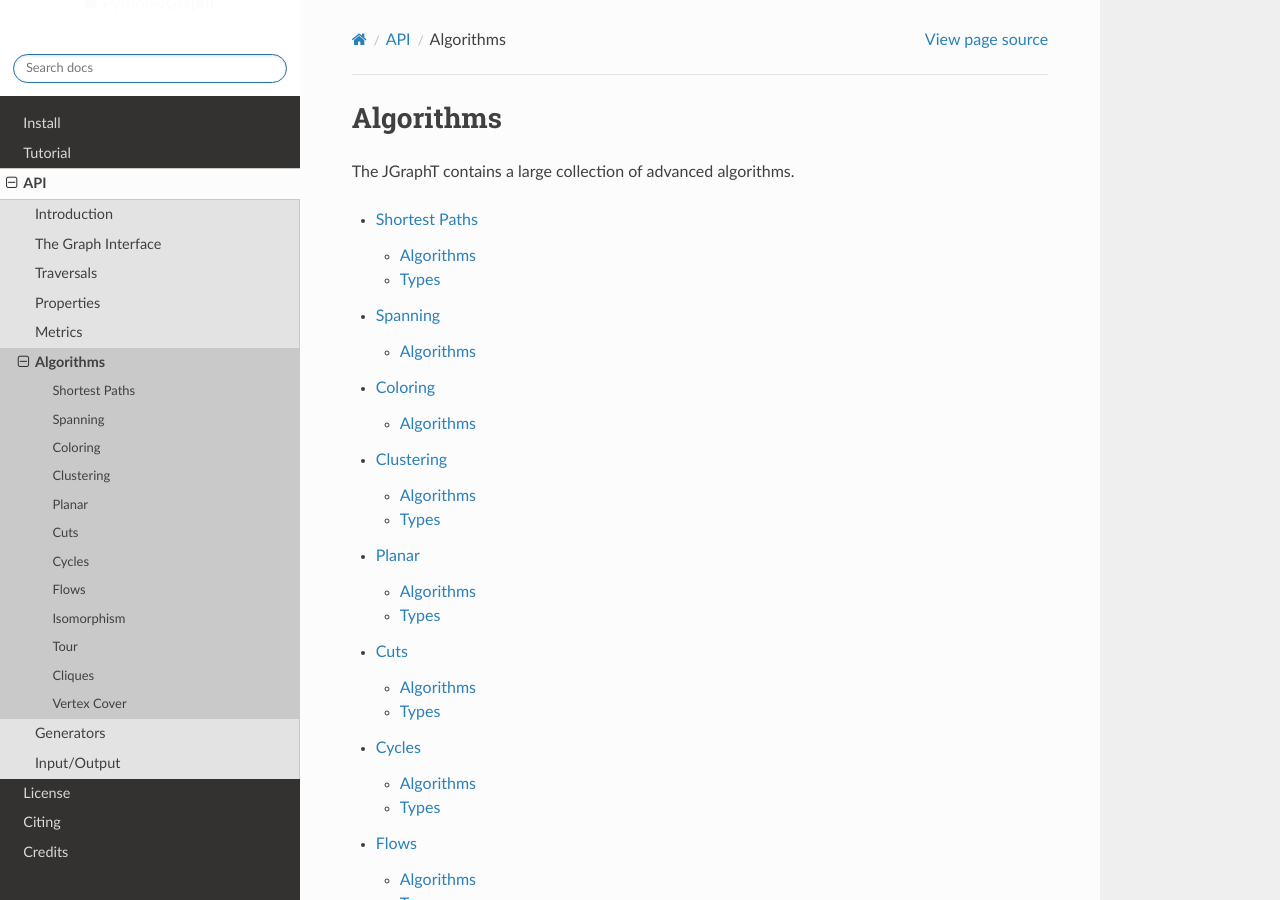
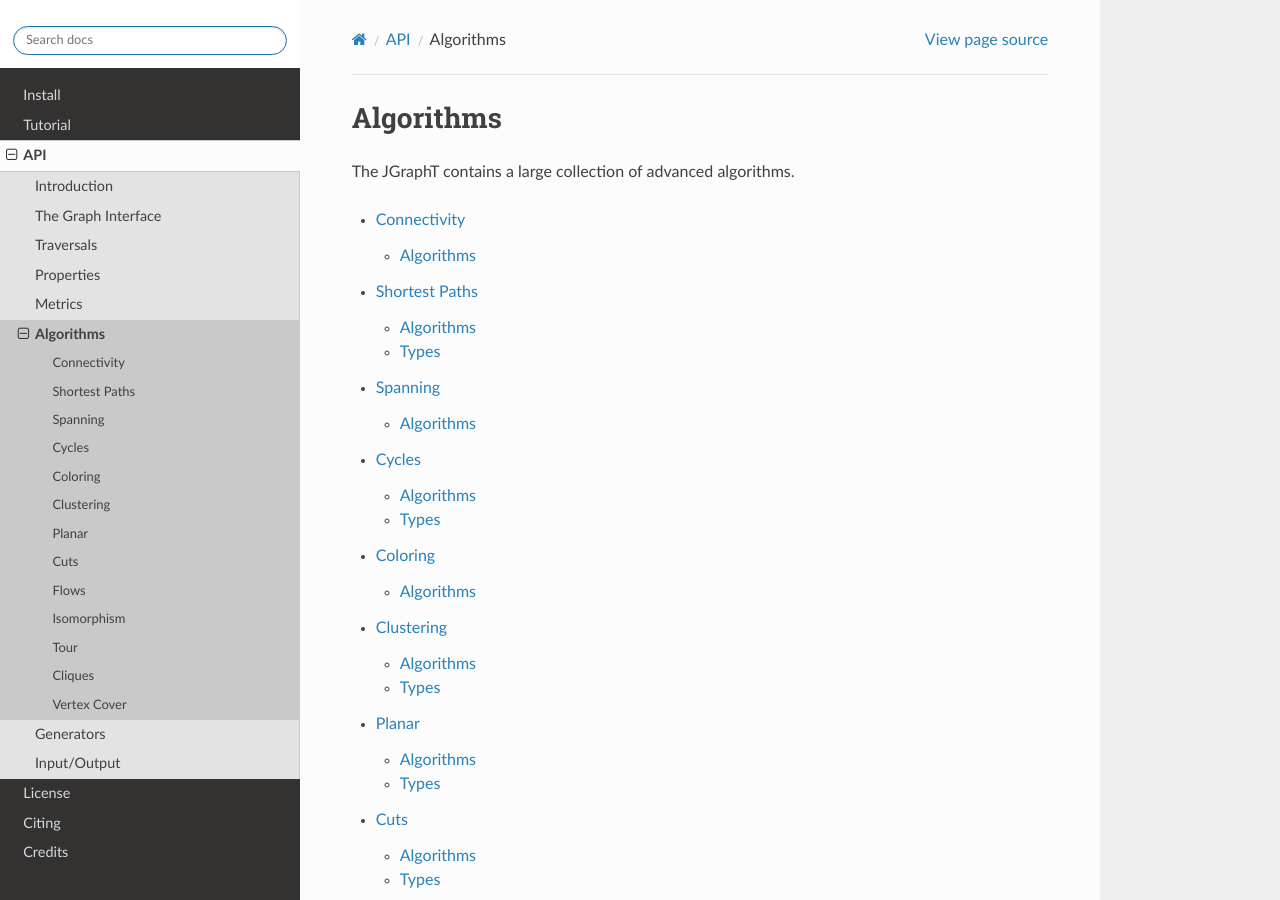
Before and after one commit to d-michail/python-jgrapht, a Sphinx documentation site: the page built from docs/api/algorithms/index.rst, in a window 1280 px wide and 900 px high. Built offline with Sphinx 7.4.7 and the Read the Docs theme 2.0.0, drawn with Linux system fonts in a browser that asks for light colours.

Commit message:
Added chapter for connectivity

```diff
--- a/docs/api/algorithms/index.rst
+++ b/docs/api/algorithms/index.rst
@@ -11,13 +11,14 @@
 .. toctree::
    :maxdepth: 2
 
+   connectivity
    shortestpaths
    spanning
+   cycles
    coloring
    clustering
    planar
    cuts
-   cycles
    flow
    isomorphism
    tour
```
Also changed, not shown: docs/api/algorithms/connectivity.rst (added, +13 -0 lines).
